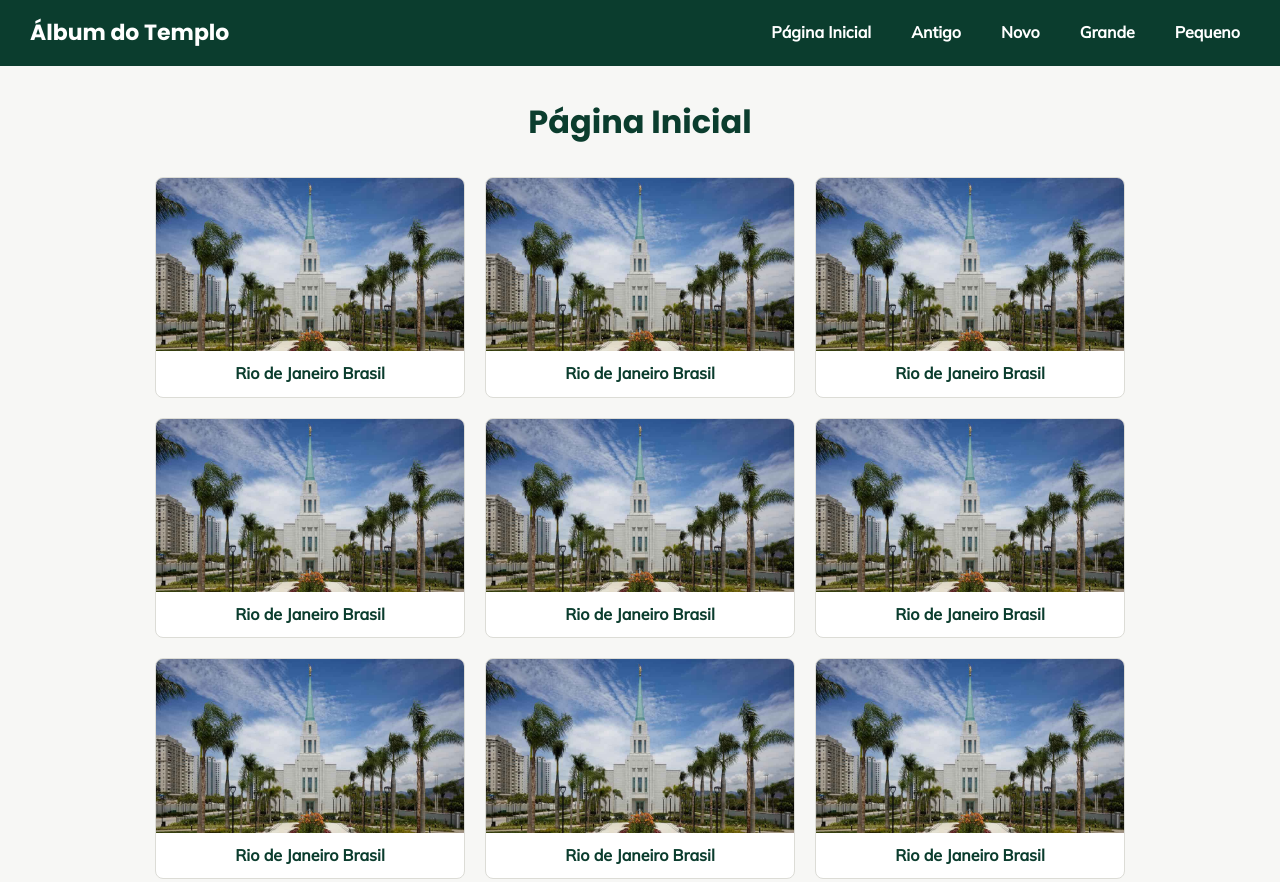
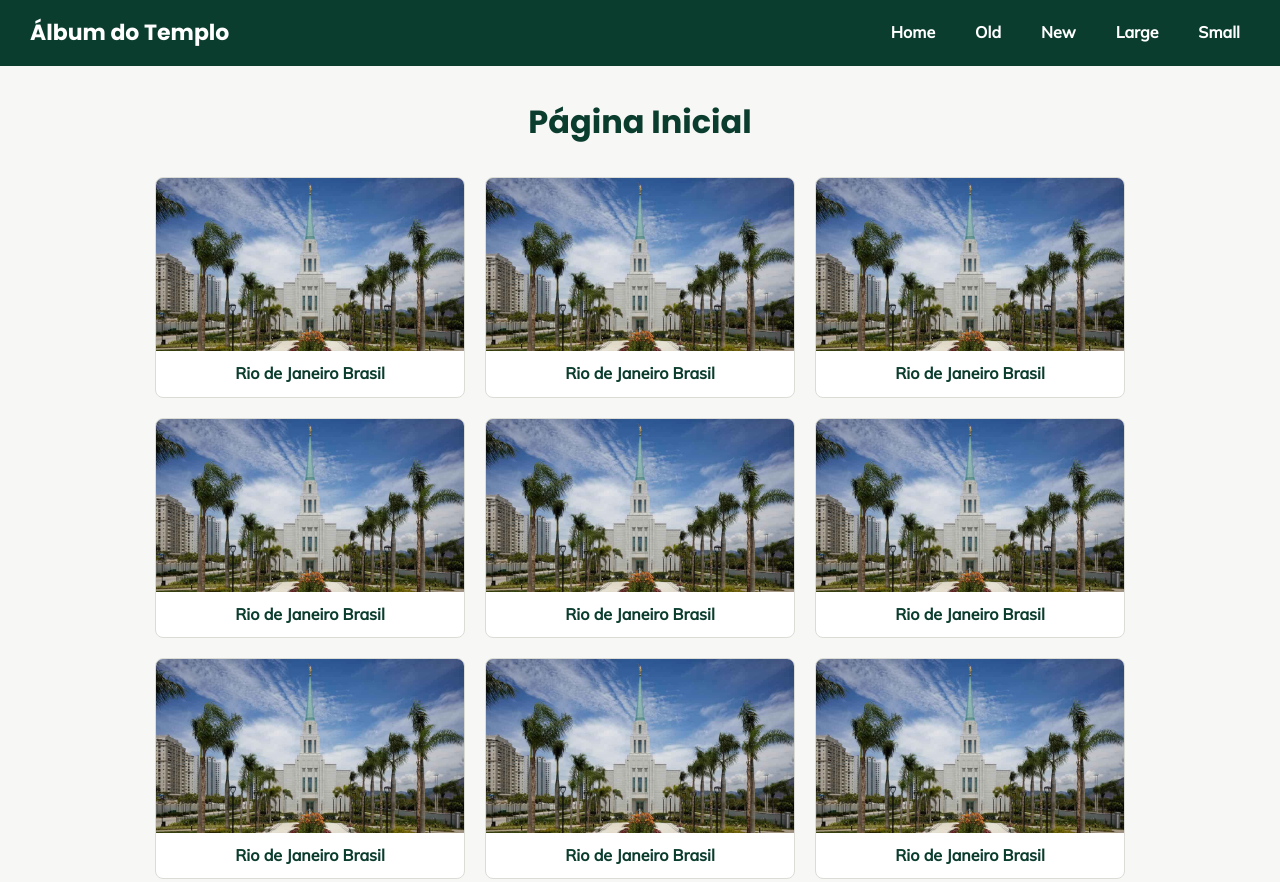
Before and after one commit to pedrothv/wwd131, a plain HTML site: page templos.html in a window 1280 px wide. Shown: the top 882 px of the page. Drawn offline with Linux system fonts and the light colour scheme.

Commit message:
home, old, new, large e small

```diff
--- a/templos.html
+++ b/templos.html
@@ -27,11 +27,11 @@
             <button id="botao-menu" aria-label="Abrir menu">☰</button>
         </div>
         <nav>
-            <a href="#">Página Inicial</a>
-            <a href="#">Antigo</a>
-            <a href="#">Novo</a>
-            <a href="#">Grande</a>
-            <a href="#">Pequeno</a>
+            <a href="#">Home</a>
+            <a href="#">Old</a>
+            <a href="#">New</a>
+            <a href="#">Large</a>
+            <a href="#">Small</a>
         </nav>
     </header>
 
```
